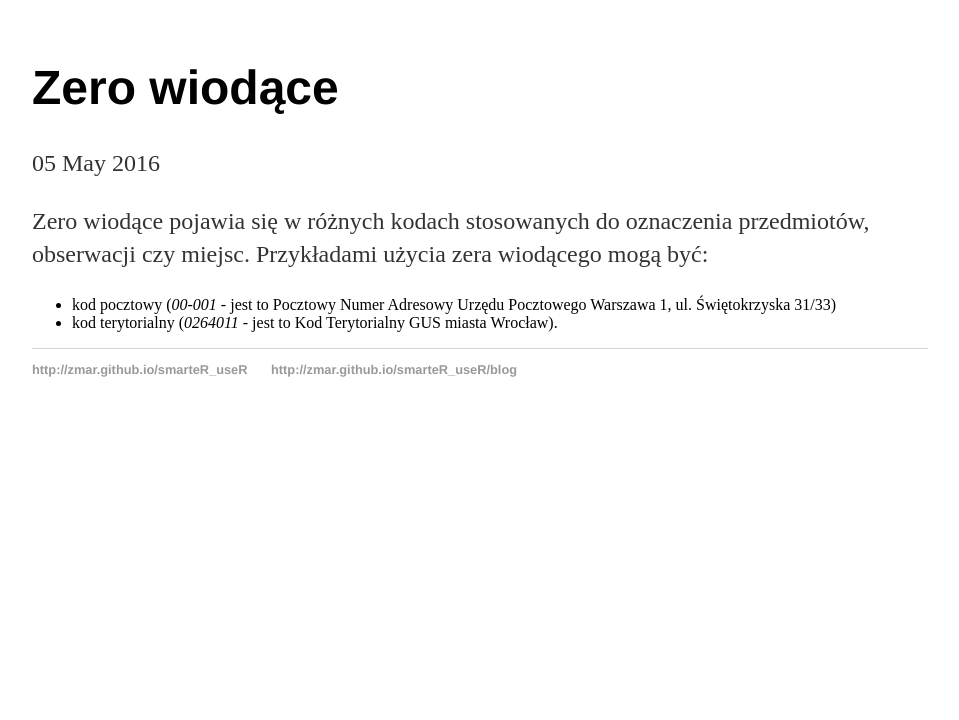
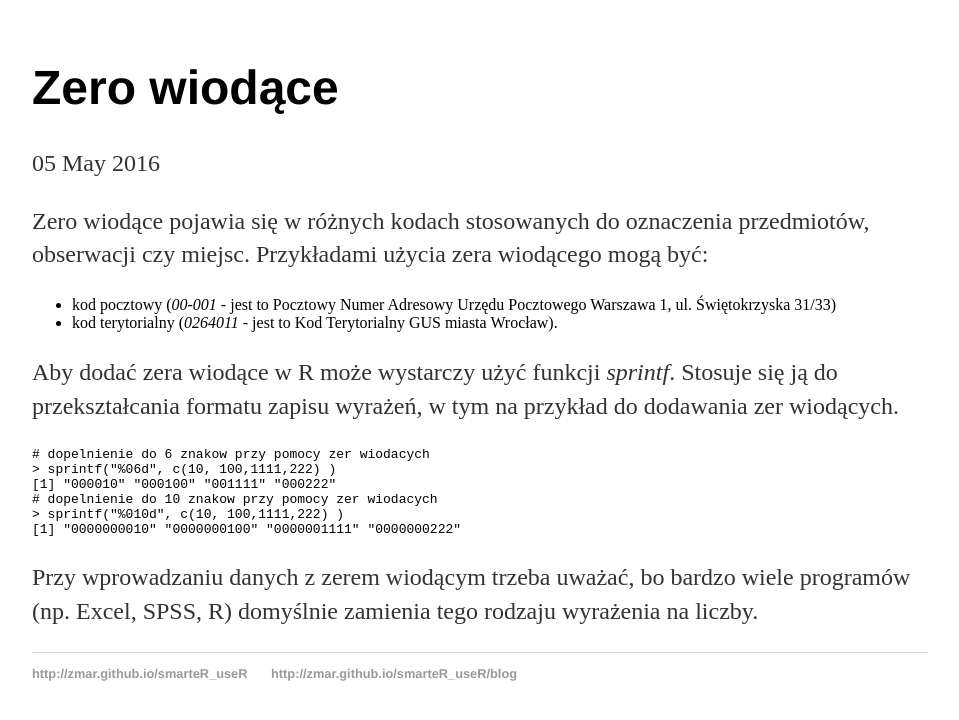
Before and after one commit to zmar/SmarteR_useR, a Jekyll site: the page built from _posts/2016-05-05-start.md, in a window 1280 px wide. Shown: the top 720 px of the page, without its empty margins (160-1119 px from the left). Built offline with Jekyll 4.4.1, drawn with Linux system fonts in a browser that asks for light colours.

Commit message:
Update 2016-05-05-start.md

````diff
--- a/_posts/2016-05-05-start.md
+++ b/_posts/2016-05-05-start.md
@@ -8,3 +8,16 @@ Zero wiodące pojawia się w różnych kodach stosowanych do oznaczenia przedmio
 
   * kod pocztowy (_00-001_ - jest to Pocztowy Numer Adresowy Urzędu Pocztowego Warszawa 1, ul. Świętokrzyska 31/33)
   * kod terytorialny (_0264011_ - jest to Kod Terytorialny GUS miasta Wrocław).
+
+Aby dodać zera wiodące w R może wystarczy użyć funkcji _sprintf_. Stosuje się ją do przekształcania formatu zapisu wyrażeń, w tym na przykład do dodawania zer wiodących.
+
+```
+# dopelnienie do 6 znakow przy pomocy zer wiodacych
+> sprintf("%06d", c(10, 100,1111,222) )
+[1] "000010" "000100" "001111" "000222"
+# dopelnienie do 10 znakow przy pomocy zer wiodacych
+> sprintf("%010d", c(10, 100,1111,222) )
+[1] "0000000010" "0000000100" "0000001111" "0000000222"
+```
+
+Przy wprowadzaniu danych z zerem wiodącym trzeba uważać, bo bardzo wiele programów (np. Excel, SPSS, R) domyślnie zamienia tego rodzaju wyrażenia na liczby.
````
